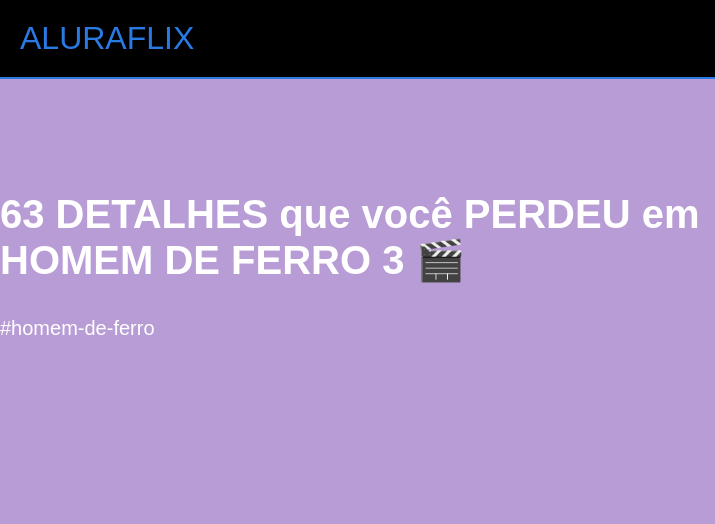
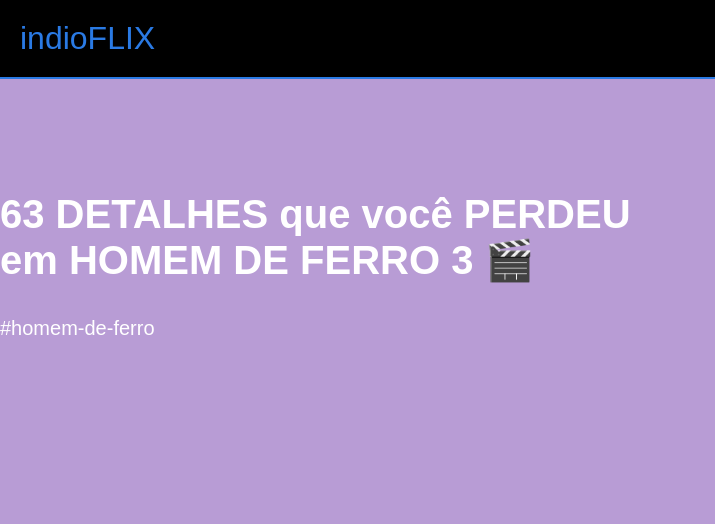
Before and after one commit to DIEGO7719/indioflix, a plain HTML site: page index.html in a window 1280 px wide. Shown: the top 524 px of the page, 0-715 px from the left. Drawn offline with Linux system fonts and the light colour scheme.

Commit message:
alterando Aluraflix para indioflix

```diff
--- a/index.html
+++ b/index.html
@@ -2,14 +2,14 @@
 
 <head>
     <link rel="stylesheet" href="style.css">
-    <title>Aluraflix</title>
+    <title>indioflix</title>
 </head>
 
 <body>
-    <header>ALURAFLIX</header>
+    <header>indioFLIX</header>
 
     <section class="chamada">
-        <div>
+        <div class="chamada-texto">
             <h1>63 DETALHES que você PERDEU em HOMEM DE FERRO 3  🎬</h1>
             <p>#homem-de-ferro</p>
         </div>
```
